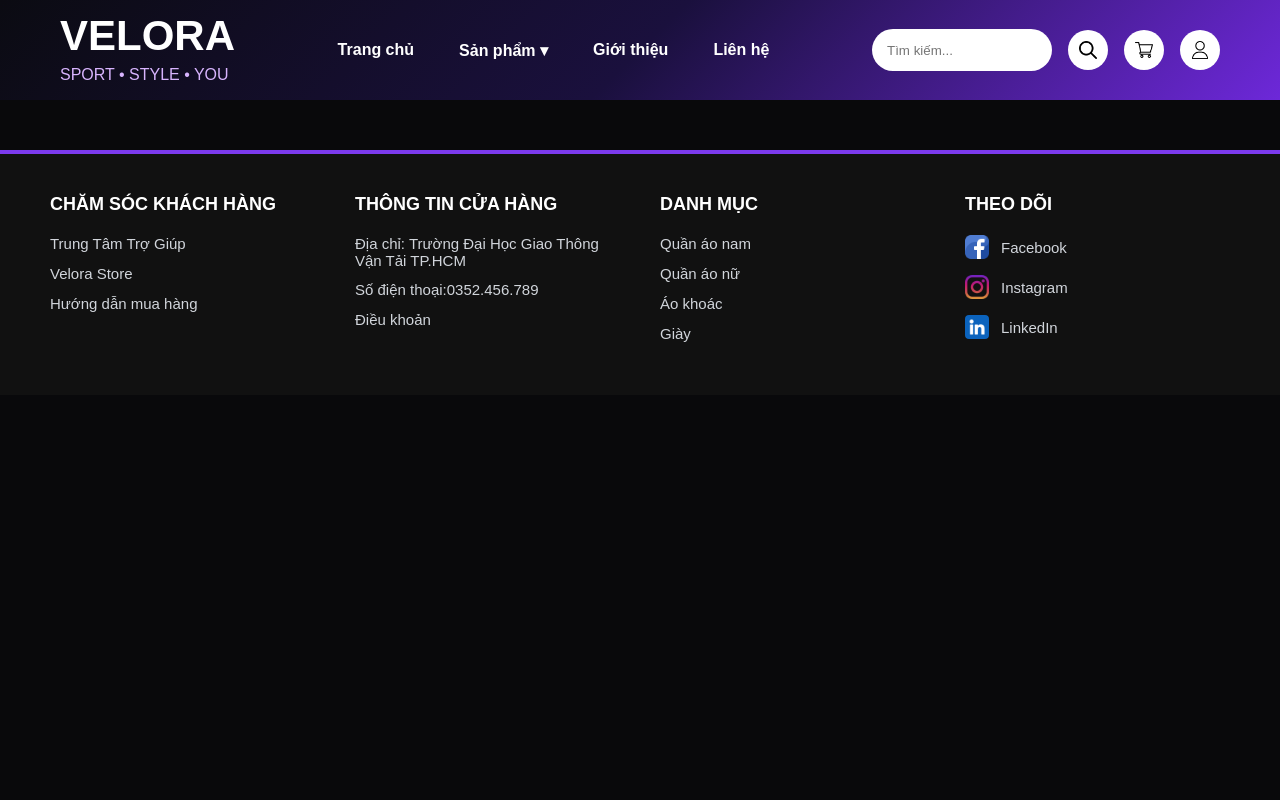
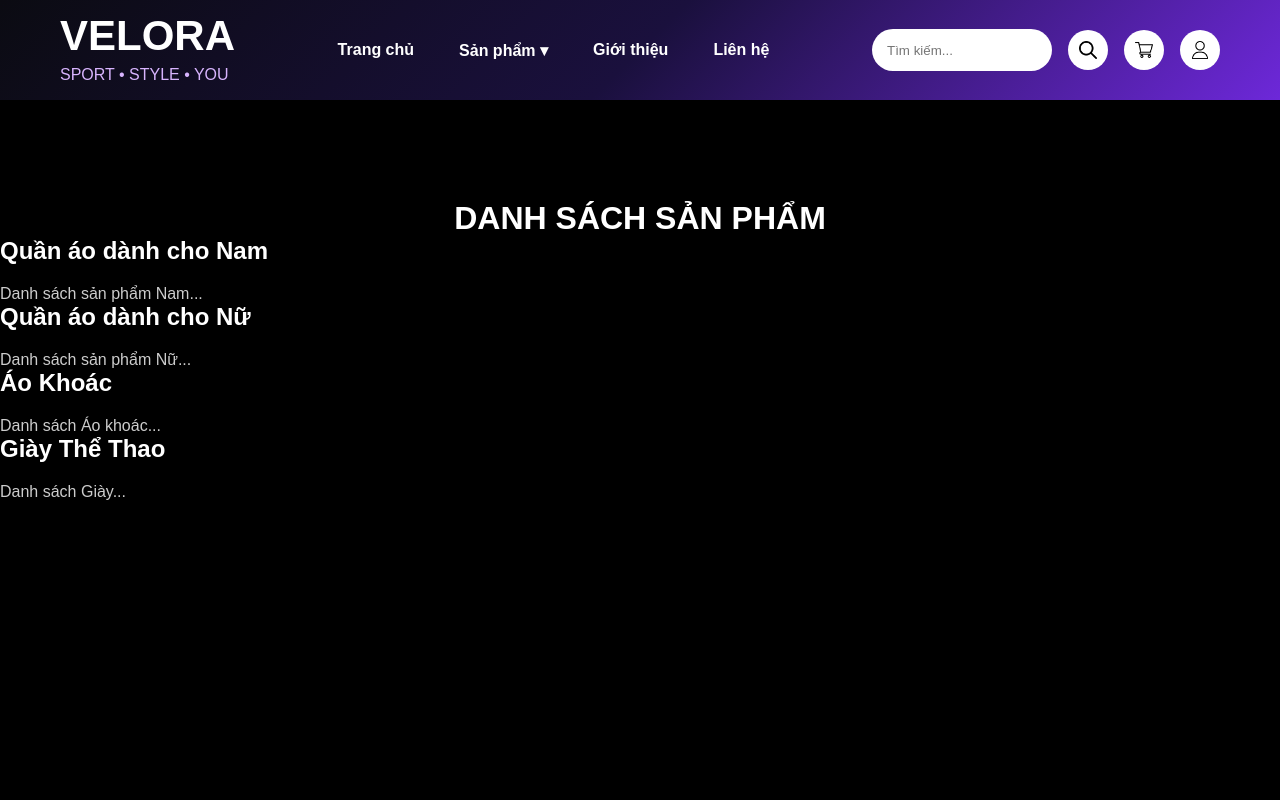
Before and after one commit to hieunhoasd/Project-WebApp-Group_3-LTW, a React (Vite) app in the folder Frontend/: page /products in a window 1280 px wide. Shown: the top 800 px of the page. Built offline with nearby package versions, Linux system fonts and the light colour scheme.

Commit message:
update frontend part1

```diff
--- a/Frontend/src/App.jsx
+++ b/Frontend/src/App.jsx
@@ -3,6 +3,7 @@ import Header from "./components/Header/header";
 import Footer from "./components/Footer/footer";
 import Home from "./pages/Home/home";
 import Login from "./pages/Login/login";
+import Products from "./pages/Products/products";
 import "./App.css";
 
 const HomePage = () => {
@@ -58,6 +59,9 @@ function App() {
       <Routes>
         <Route path="/" element={<HomePage />} />
         <Route path="/login" element={<Login />} />
+
+        {/* CHÈN THÊM DÒNG NÀY ĐỂ SỬA LỖI ĐỊNH TUYẾN PRODUCTS */}
+        <Route path="/products" element={<Products />} />
       </Routes>
       <Footer />
     </>
--- a/Frontend/src/components/Footer/footer.jsx
+++ b/Frontend/src/components/Footer/footer.jsx
@@ -1,3 +1,4 @@
+import { Link } from "react-router-dom";
 import "./footer.css";
 
 function Footer() {
@@ -14,7 +15,7 @@ function Footer() {
           </ul>
         </div>
 
-        <div className="footer-column">
+        <div className="footer-column" id="thong-tin-cua-hang">
           <h3 className="footer_heading">THÔNG TIN CỬA HÀNG</h3>
           <ul className="footer_list">
             <li>
@@ -24,20 +25,21 @@ function Footer() {
             </li>
             <li>
               <a href="javascript:void(0)" className="footer-item__link">
-                Số điện thoại:0352.456.789
+                Số điện thoại: 0352.456.789
               </a>
             </li>
             <li><a href="javascript:void(0)" className="footer-item__link">Điều khoản</a></li>
           </ul>
         </div>
 
+        {/* CẬP NHẬT CỘT DANH MỤC TẠI ĐÂY */}
         <div className="footer-column">
           <h3 className="footer_heading">DANH MỤC</h3>
           <ul className="footer_list">
-            <li><a href="javascript:void(0)" className="footer-item__link">Quần áo nam</a></li>
-            <li><a href="javascript:void(0)" className="footer-item__link">Quần áo nữ</a></li>
-            <li><a href="javascript:void(0)" className="footer-item__link">Áo khoác</a></li>
-            <li><a href="javascript:void(0)" className="footer-item__link">Giày</a></li>
+            <li><Link to="/products#quan-ao-nam" className="footer-item__link">Quần áo nam</Link></li>
+            <li><Link to="/products#quan-ao-nu" className="footer-item__link">Quần áo nữ</Link></li>
+            <li><Link to="/products#ao-khoac" className="footer-item__link">Áo khoác</Link></li>
+            <li><Link to="/products#giay" className="footer-item__link">Giày</Link></li>
           </ul>
         </div>
 
@@ -46,20 +48,17 @@ function Footer() {
           <ul className="footer_list">
             <li>
               <a href="javascript:void(0)" className="footer-item__link">
-                <img src="/src/assets/images/fb.png" alt="Fb"/>
-                Facebook
+                <img src="/src/assets/images/fb.png" alt="Fb"/> Facebook
               </a>
             </li>
             <li>
               <a href="javascript:void(0)" className="footer-item__link">
-                <img src="/src/assets/images/instagram.png" alt="ins"/>
-                Instagram
+                <img src="/src/assets/images/instagram.png" alt="ins"/> Instagram
               </a>
             </li>
             <li>
               <a href="javascript:void(0)" className="footer-item__link">
-                <img src="/src/assets/images/linkedin.png" alt="linked"/>
-                LinkedIn
+                <img src="/src/assets/images/linkedin.png" alt="linked"/> LinkedIn
               </a>
             </li>
           </ul>
--- a/Frontend/src/components/Header/header.jsx
+++ b/Frontend/src/components/Header/header.jsx
@@ -1,46 +1,73 @@
-import { useNavigate } from "react-router-dom";
+import { useNavigate, useLocation, Link } from "react-router-dom";
 import "./header.css";
 
 function Header() {
   const navigate = useNavigate();
+  const location = useLocation();
+
+  // Hàm cuộn mượt nội bộ trang chủ (Cho nút Trang chủ và Liên hệ)
+  const handleScrollToSection = (sectionId) => {
+    if (location.pathname === "/") {
+      const element = document.getElementById(sectionId);
+      if (element) {
+        element.scrollIntoView({ behavior: "smooth", block: "start" });
+      }
+    } else {
+      navigate("/");
+      setTimeout(() => {
+        const element = document.getElementById(sectionId);
+        if (element) {
+          element.scrollIntoView({ behavior: "smooth", block: "start" });
+        }
+      }, 100);
+    }
+  };
 
   return (
     <div className="container">
       <header>
-        <div className="logo">
+        <div className="logo" onClick={() => navigate("/")} style={{ cursor: "pointer" }}>
           <h1>VELORA</h1>
           <p>SPORT • STYLE • YOU</p>
         </div>
 
         <nav>
           <ul className="main-menu">
-            <li><a href="#">Trang chủ</a></li>
+            <li>
+              <a href="javascript:void(0)" onClick={() => handleScrollToSection("top")} className="menu-item-btn">
+                Trang chủ
+              </a>
+            </li>
+
             <li className="dropdown">
-              <a href="#">Sản phẩm ▾</a>
+              <a href="javascript:void(0)">Sản phẩm ▾</a>
               <ul className="dropdown-menu">
-                <li><a href="#">Quần áo dành cho nam</a></li>
-                <li><a href="#">Quần áo dành cho nữ</a></li>
-                <li><a href="#">Áo khoác</a></li>
-                <li><a href="#">Giày</a></li>
+                {/* Click vào đây sẽ nhảy sang trang products và gắn thẻ hash định danh */}
+                <li><Link to="/products#quan-ao-nam">Quần áo dành cho nam</Link></li>
+                <li><Link to="/products#quan-ao-nu">Quần áo dành cho nữ</Link></li>
+                <li><Link to="/products#ao-khoac">Áo khoác</Link></li>
+                <li><Link to="/products#giay">Giày</Link></li>
               </ul>
             </li>
-            <li><a href="#">Giới thiệu</a></li>
-            <li><a href="#">Liên hệ</a></li>
+            <li><a href="javascript:void(0)">Giới thiệu</a></li>
+            {/*click đên thông tin cửa hàng*/}
+            <li>
+              <a href="javascript:void(0)" onClick={() => handleScrollToSection("thong-tin-cua-hang")} className="menu-item-btn">
+                Liên hệ
+              </a>
+            </li>
           </ul>
         </nav>
 
         <div className="search">
-          <form>
+          <form onSubmit={(e) => e.preventDefault()}>
             <input type="text" placeholder="Tìm kiếm..." />
-
             <button type="submit" title="Tìm kiếm">
               <img src="/src/assets/images/a.png" alt="Tìm kiếm" />
             </button>
-
             <button type="button" title="Giỏ hàng">
               <img src="/src/assets/images/b.png" alt="Giỏ hàng" />
             </button>
-
             <button type="button" title="Tài khoản" onClick={() => navigate("/login")}>
               <img src="/src/assets/images/c.png" alt="Tài khoản" />
             </button>
--- a/Frontend/src/pages/Home/home.css
+++ b/Frontend/src/pages/Home/home.css
@@ -528,3 +528,39 @@
     font-size: 11px;
   }
 }
+
+.home-section {
+  scroll-margin-top: 80px;
+  padding-bottom: 60px;
+}
+
+.contact-section-box {
+  background-color: #f9f9f9;
+  padding-top: 40px;
+  border-top: 1px solid #eee;
+  margin-top: 40px;
+}
+
+.contact-content-mock {
+  display: flex;
+  justify-content: space-around;
+  max-width: 1200px;
+  margin: 30px auto 0 auto;
+  flex-wrap: wrap;
+  gap: 20px;
+}
+
+.contact-info-item {
+  text-align: center;
+  min-width: 250px;
+}
+
+.contact-info-item h4 {
+  margin-bottom: 8px;
+  color: #222;
+  font-size: 1.1rem;
+}
+
+.contact-info-item p {
+  color: #666;
+}
--- /dev/null
+++ b/Frontend/src/pages/Products/products.css
@@ -0,0 +1,19 @@
+.products-container {
+  min-height: 100vh;
+  padding-top: 100px;
+  color: #ffffff;
+  background-color: #000000;
+}
+.page-title{
+  text-align:center;
+
+}
+
+.product-section h2 {
+  color: #ffffff;
+  margin-bottom: 20px;
+}
+
+.product-section p {
+  color: #ccc;
+}
--- /dev/null
+++ b/Frontend/src/pages/Products/products.jsx
@@ -0,0 +1,67 @@
+import { useEffect } from "react";
+import { useLocation } from "react-router-dom";
+import "./products.css"; // File CSS của trang sản phẩm bạn đang dùng
+
+function Products() {
+  const location = useLocation();
+
+  useEffect(() => {
+    // Nếu trên URL có hash (ví dụ: #ao-khoac)
+    if (location.hash) {
+      // Bỏ dấu '#' đi để lấy đúng tên ID
+      const id = location.hash.replace("#", "");
+      const element = document.getElementById(id);
+
+      if (element) {
+        // Đợi một chút ngắn để đảm bảo giao diện đã render xong hoàn toàn
+        setTimeout(() => {
+          element.scrollIntoView({ behavior: "smooth", block: "start" });
+        }, 100);
+      }
+    }
+  }, [location]); // Chạy lại mỗi khi URL thay đổi
+
+  return (
+    <div className="products-container">
+      <h1 className="page-title">DANH SÁCH SẢN PHẨM</h1>
+
+      {/* 1. KHU VỰC QUẦN ÁO NAM */}
+      <section id="quan-ao-nam" className="product-section">
+        <h2>Quần áo dành cho Nam</h2>
+        <div className="product-list-mock">
+          {/* Map danh sách hoặc render sản phẩm Nam của bạn ở đây */}
+          <p>Danh sách sản phẩm Nam...</p>
+        </div>
+      </section>
+
+      {/* 2. KHU VỰC QUẦN ÁO NỮ */}
+      <section id="quan-ao-nu" className="product-section">
+        <h2>Quần áo dành cho Nữ</h2>
+        <div className="product-list-mock">
+          {/* Map danh sách sản phẩm Nữ ở đây */}
+          <p>Danh sách sản phẩm Nữ...</p>
+        </div>
+      </section>
+
+      {/* 3. KHU VỰC ÁO KHOÁC */}
+      <section id="ao-khoac" className="product-section">
+        <h2>Áo Khoác</h2>
+        <div className="product-list-mock">
+          {/* Map danh sách Áo khoác ở đây */}
+          <p>Danh sách Áo khoác...</p>
+        </div>
+      </section>
+
+      {/* 4. KHU VỰC GIÀY */}
+      <section id="giay" className="product-section">
+        <h2>Giày Thể Thao</h2>
+        <div className="product-list-mock">
+          {/* Map danh sách Giày ở đây */}
+          <p>Danh sách Giày...</p>
+        </div>
+      </section>
+    </div>
+  );
+}
+
+export default Products;
```
